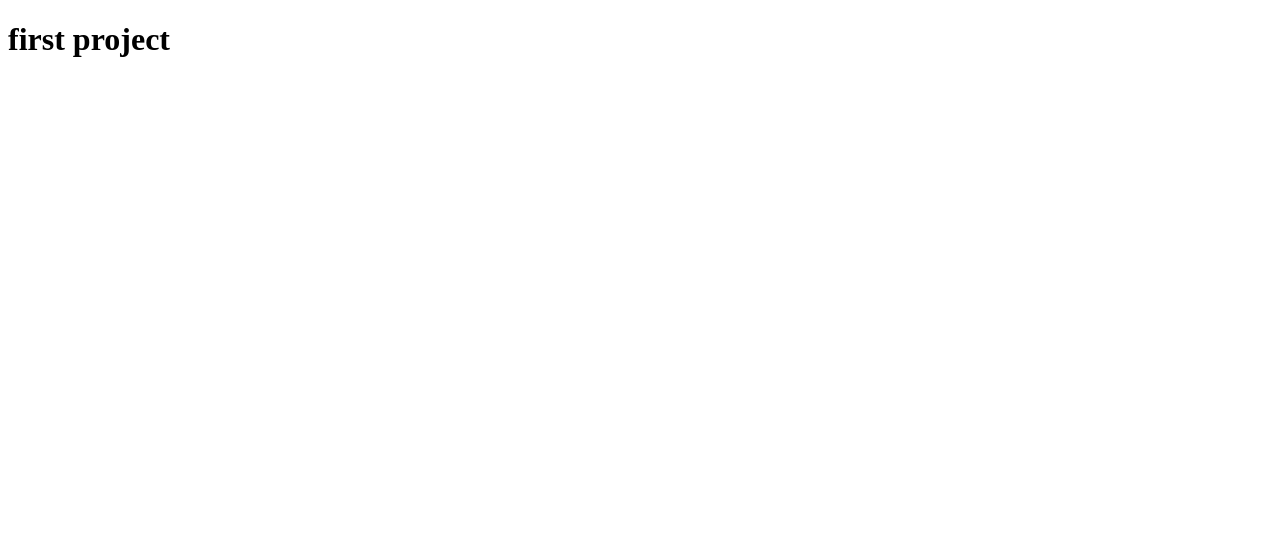
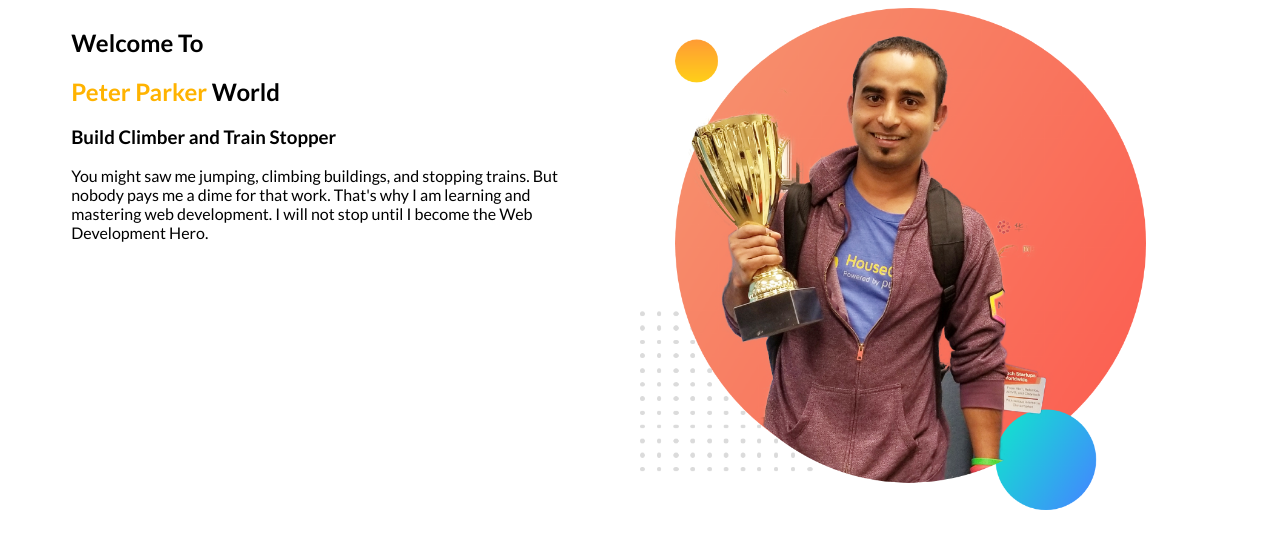
Before and after one commit to DevPabon/web-protfolio, a plain HTML site: page index.html in a window 1280 px wide. Drawn offline with Linux system fonts and the light colour scheme.

Commit message:
code update

```diff
--- a/index.html
+++ b/index.html
@@ -4,8 +4,21 @@
     <meta charset="UTF-8">
     <meta name="viewport" content="width=device-width, initial-scale=1.0">
     <title>Developer Pabon Portfolio</title>
+    <link rel="stylesheet" href="style.css">
+    <link rel="preconnect" href="https://fonts.gstatic.com">
+    <link href="https://fonts.googleapis.com/css2?family=Lato:ital,wght@0,300;0,400;0,700;0,900;1,400&display=swap" rel="stylesheet">
 </head>
 <body>
-    <h1> first project</h1>
+    <section>
+        <div class="half-width">
+            <h1> Welcome To </h1>
+            <h1> <span class="name-heighight"> Peter Parker </span> World </h1>
+            <h3> Build Climber and Train Stopper </h3>
+            <p> You might saw me jumping, climbing buildings, and stopping trains. But nobody pays me a dime for that work. That's why I am learning and mastering web development. I will not stop until I become the Web Development Hero.</p>
+        </div>
+        <div class="half-width">
+            <img src="img/jhankar.png" alt="">
+        </div>
+    </section>
 </body>
 </html>
--- a/style.css
+++ b/style.css
@@ -0,0 +1,17 @@
+body{
+    font-family:'Lato', sans-serif;
+}
+h1{
+
+}
+.name-heighight{
+    color: rgb(255, 179, 0);
+}
+.half-width{
+    width: 40%;
+    float: left;
+    margin-left: 5%;
+}
+.half-width img{
+    width: 100%;
+}
```
